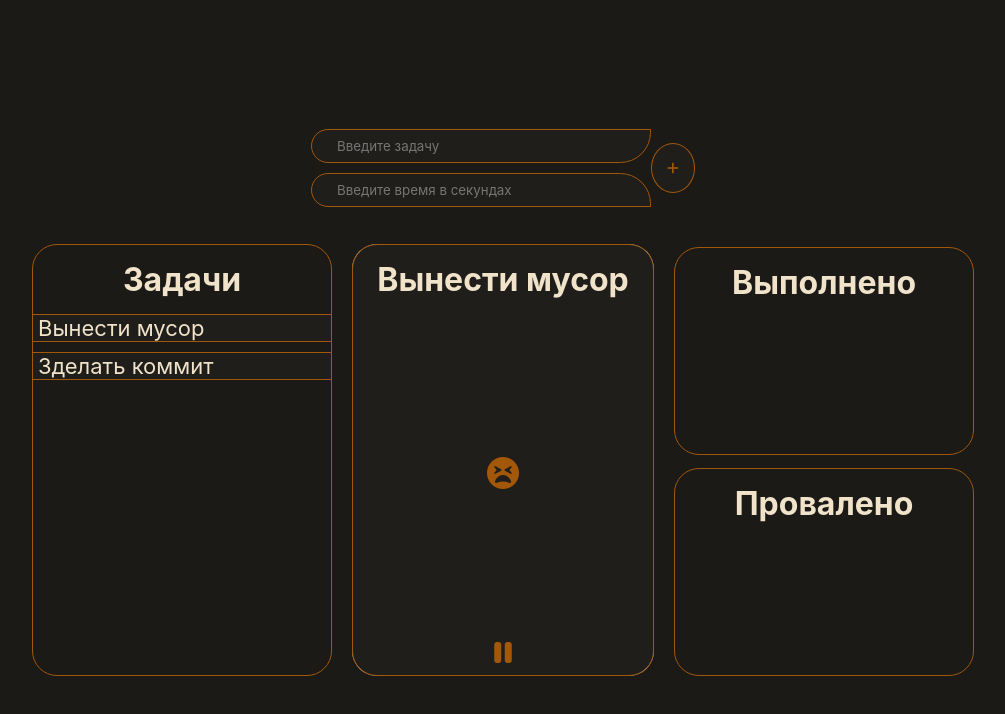
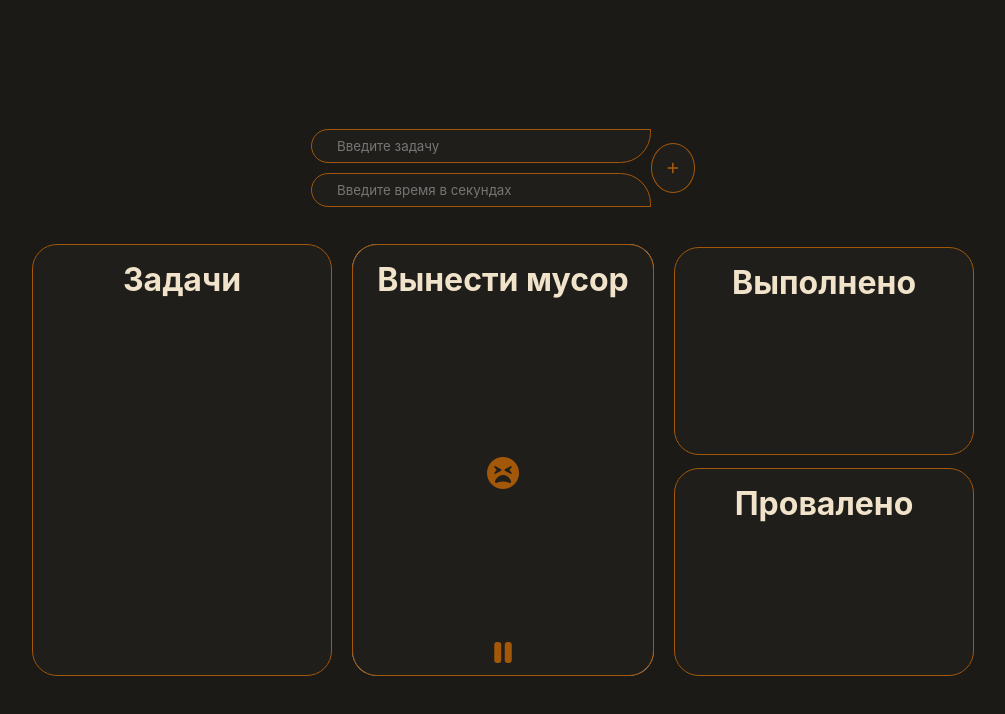
Before and after one commit to Kalachinskii/TimerTask, a React (Vite) app: page / in a window 1280 px wide. Shown: the top 714 px of the page, without its empty margins (137-1142 px from the left). Built offline with nearby package versions, Linux system fonts and the light colour scheme.

Commit message:
fixStyle adn feat: исправлен TaskList, релизовано добавление задачи без LS

```diff
--- /dev/null
+++ b/src/components/ActiveTaskCard/activeTaskCard.js
@@ -0,0 +1 @@
+export { ActiveTaskCard } from "./ui/ActiveTaskCard";
--- a/src/components/Task/ui/TaskCard.jsx
+++ b/src/components/ActiveTaskCard/ui/ActiveTaskCard.jsx
@@ -1,8 +1,8 @@
 import { useState } from 'react';
 import { Timer } from '../../Timer/timer';
-import styles from '../taskCard.module.css';
+import styles from '../activeTaskCard.module.css';
 
-export function TaskCard() {
+export function ActiveTaskCard() {
     const [playPauseStatys, setPlayPauseStatys] = useState(false);
 
     const togleImg = () => {
@@ -18,7 +18,6 @@ export function TaskCard() {
                     {!playPauseStatys && <i className="fa-solid fa-pause"></i>}
                     {playPauseStatys && <i className="fa-solid fa-play"></i>}
                 </button>
-                {/* <i class="fa-solid fa-medal"></i> */}
             </div>
         </div>
     );
--- a/src/components/App/ui/App.jsx
+++ b/src/components/App/ui/App.jsx
@@ -1,32 +1,30 @@
 import { Failed } from '../../Failed/failed';
 import { FormItem } from '../../FormItem/formItem';
 import { Success } from '../../Success/success';
-import { TaskCard } from '../../Task/taskCard';
+import { ActiveTaskCard } from '../../ActiveTaskCard/ActiveTaskCard';
 import { TaskList } from '../../TaskList/taskList';
 import styles from '../app.module.css';
+import { useState } from 'react';
 
 
 
 export function App() {
+  const [items, setItems] = useState([]);
 
-  // задачи
-  const data = [{task: 'Вынести мусор', time: '10', id: 1},
-      {task: 'Зделать коммит', time: '20', id: 2},
-      // {task: 'Поза страуса', time: '40', id: 3},
-      // {task: 'Поза', time: '40', id: 4},
-      // {task: 'Поза 2', time: '40', id: 5},
-      // {task: 'Зделать коммит', time: '750', id: 6},
-      // {task: 'Поза страуса', time: '40', id: 7},
-      // {task: 'Поза', time: '40', id: 8},
-      // {task: 'Поза 2', time: '40', id: 9},
-  ]
+  const addItem = item => {
+    setItems(oldItems => [...oldItems, {
+      task: item.task,
+      time: item.time,
+      id: 1
+    }]);
+  };
 
   return (
     <div className={styles['app']}>
-      <FormItem />
+      <FormItem addItem={addItem}/>
       <div className={styles['box']}>
-        <TaskList tasks={data}/>
-        <TaskCard />
+        <TaskList tasks={items}/>
+        <ActiveTaskCard />
         <div className={styles['box-suc-fai']}>
           <Success />
           <Failed />
--- a/src/components/Failed/failed.module.css
+++ b/src/components/Failed/failed.module.css
@@ -5,6 +5,7 @@
     border: 1px solid #a35709;
     border-radius: 25px;
     margin-top: 1%;
+    background: #1f1e1b;
 }
 
 ul {
--- a/src/components/FormItem/ui/FormItem.jsx
+++ b/src/components/FormItem/ui/FormItem.jsx
@@ -1,19 +1,19 @@
 import styles from '../formItem.module.css';
 
-export function FormItem() {
+export function FormItem({addItem}) {
 
     const addTaskItem = (e) => {
         e.preventDefault();
         const formData = new FormData(e.target);
         const formProps = Object.fromEntries(formData);
-        console.log(formProps);
+        addItem(formProps);
     }
 
     return (
         <>
             <form action="" className={styles['formItem']} onSubmit={addTaskItem}>
                 <div className={styles['formInput']}>
-                    <input type="text" name='name' placeholder='Введите задачу'/>
+                    <input type="text" name='task' placeholder='Введите задачу'/>
                     <input type="text" name='time' placeholder='Введите время в секундах'/>
                 </div>
                 <button className={styles['btn']}>
--- a/src/components/Success/success.module.css
+++ b/src/components/Success/success.module.css
@@ -5,6 +5,7 @@
     border: 1px solid #a35709;
     border-radius: 25px;
     margin-top: 1%;
+    background: #1f1e1b;
 }
 
 ul {
--- a/src/components/Task/taskCard.js
+++ /dev/null
@@ -1 +0,0 @@
-export { TaskCard } from "./ui/TaskCard";
--- a/src/components/TaskList/taskList.module.css
+++ b/src/components/TaskList/taskList.module.css
@@ -5,24 +5,68 @@
     border: 1px solid #a35709;
     border-radius: 25px;
     margin-top: 1%;
+    background: #1f1e1b;
 }
 
-ul {
-    font-size: 22px;
+h5 span {
+    padding-right: 10px;
+}
+
+h5 {
+    color: #757575;
+    font-weight: 400;
+}
+
+.task-time {
     display: flex;
     flex-direction: column;
-    row-gap: 10px;
-    list-style-type: none;
+    justify-content: center;
+    padding-left: 5px;
+    min-height: 50px;
 }
 
-li {
+.tasks {
+    display: flex;
+    flex-direction: column;
+    align-content: center;
+    justify-content: center;
+    align-self: center;
+}
+
+.task {
+    display: flex;
+    align-items: center;
+    justify-content: space-between;
     border-top: 1px solid #a35709;
     border-bottom: 1px solid #a35709;
-    background: #1f1e1b;
-    padding-left: 5px;
+    min-height: 45px;
 }
 
-li:hover {
-    border-top: 1px solid #ff8303;
-    border-bottom: 1px solid #ff8303;
+.task:hover {
+    box-shadow: 1px 1px 3px rgba(163, 87, 9, 0.5),
+    inset 0px 0px 8px rgba(163, 87, 9, 0.8);
 }
+
+.task:not(:last-child) {
+    border-bottom: none;
+}
+
+.task-btn {
+    display: flex;
+    width: 50px;
+    justify-content: space-between;
+}
+
+.task-btn i:last-child {
+    margin-right: 8px;
+}
+
+.task-btn i:first-child:hover {
+    color: rgb(0, 238, 255);
+    cursor: pointer;
+}
+
+.task-btn i:last-child:hover {
+    color: red;
+    cursor: pointer;
+}
--- a/src/components/TaskList/ui/TaskList.jsx
+++ b/src/components/TaskList/ui/TaskList.jsx
@@ -2,16 +2,26 @@ import { useState } from 'react';
 import styles from '../taskList.module.css';
 
 export function TaskList({tasks}) {
-    const [tasksArr, setArrTasks] = useState(tasks);
-
     return (
         <div className={styles['task-list']}>
             <h1>Задачи</h1>
-            <ul>
-                {tasksArr.map(el => (
-                    <li key={el.id}>{el.task}</li>
+            <div className={styles['tasks']}>
+                {tasks.map(el => (
+                    <div className={styles["task"]} key={el.id}>
+                        <div className={styles["task-time"]}>
+                            <h3>{el.task}</h3>
+                            <h5>
+                                <span>Время: </span>
+                                {new Date(el.time * 1000).toISOString().substr(11, 8)}
+                            </h5>
+                        </div>
+                        <div className={styles["task-btn"]}>
+                            <i className="fa-solid fa-pen"></i>
+                            <i className="fa-solid fa-trash"></i>
+                        </div>
+                    </div>
                 ))}
-            </ul>
+            </div>
         </div>
     );
 }
```
Also changed, not shown: src/components/ActiveTaskCard/activeTaskCard.module.css (renamed from src/components/Task/taskCard.module.css).
